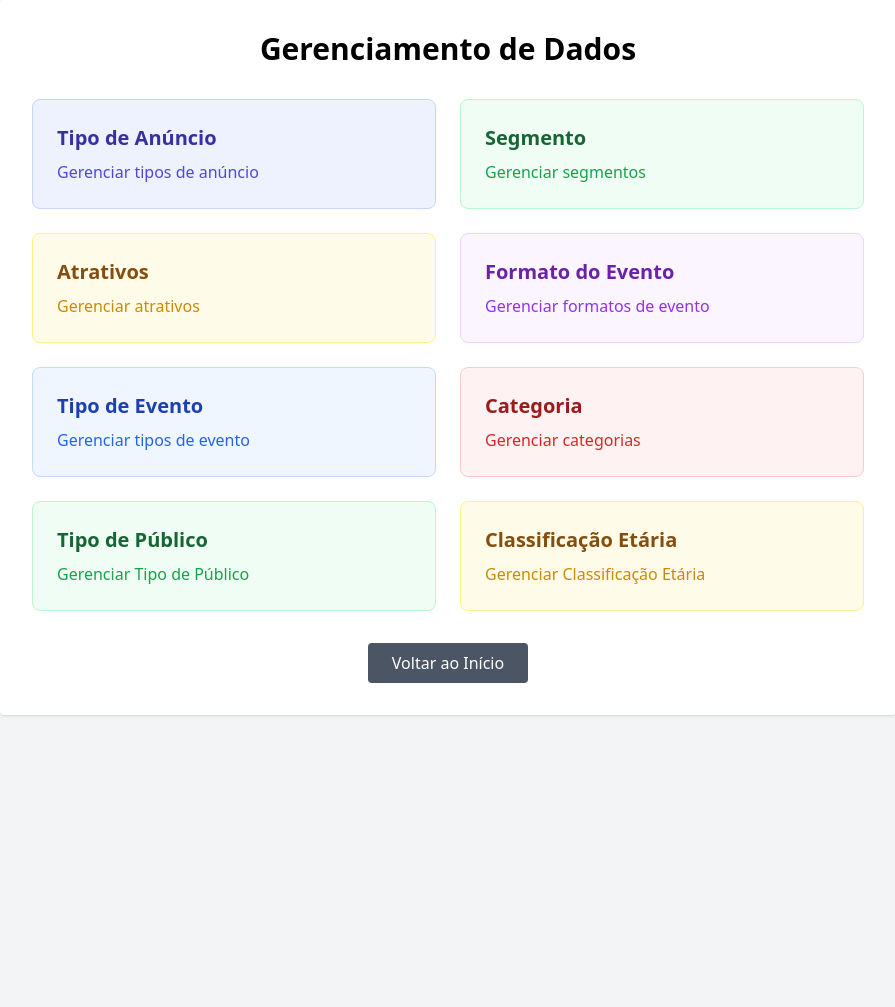
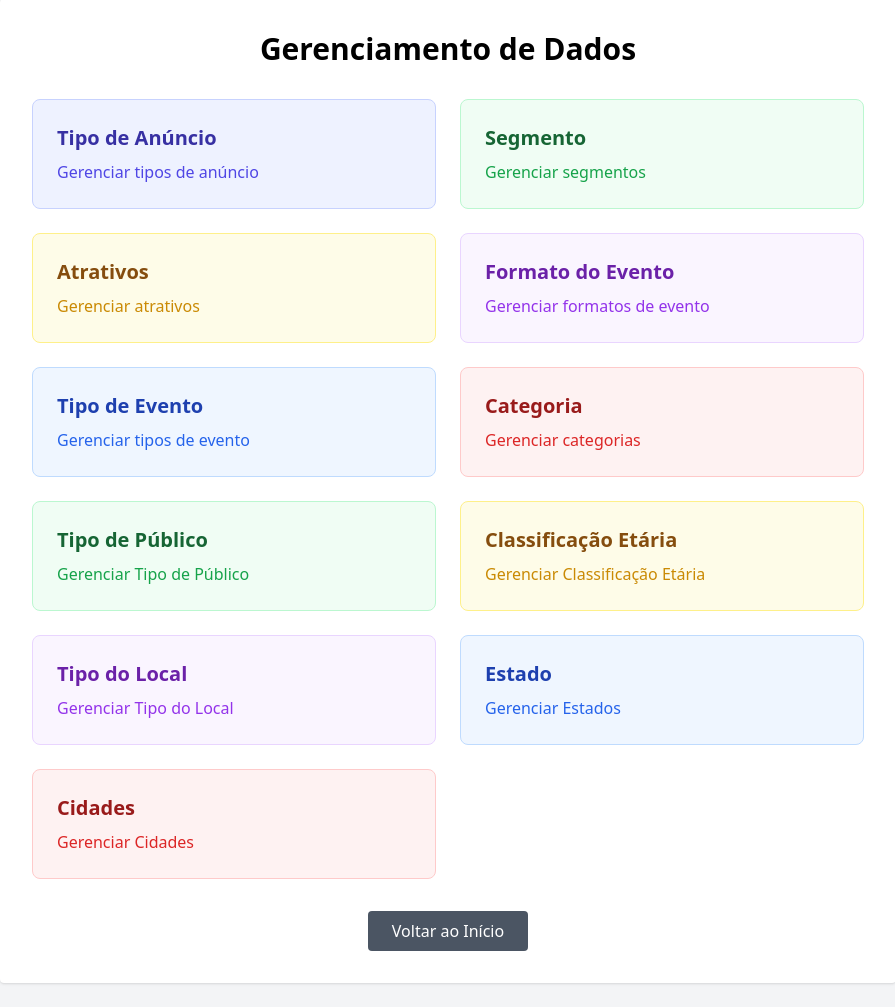
Before and after one commit to TGCodinhoto/vamos_sair_hoje, a PHP site: page /views/navegacao_forms.php in a window 1280 px wide. Shown: the part 25-1032 px from the top of the page, without its empty margins (192-1087 px from the left). Before the commit the page ends 741 px from the top, so only its background shows below. Run offline with PHP 8.4, Linux system fonts and the light colour scheme; some libraries are stand-ins or nearby versions.

Commit message:
feat: navegação para tipo local, estado e cidade

```diff
--- a/vamossair/views/navegacao_forms.php
+++ b/vamossair/views/navegacao_forms.php
@@ -63,6 +63,22 @@ error_reporting(E_ALL);
                 <h2 class="text-xl font-semibold text-yellow-800 mb-2">Classificação Etária</h2>
                 <p class="text-yellow-600">Gerenciar Classificação Etária</p>
             </a>
+            <a href="form_tipolocal.php"
+                class="block p-6 bg-purple-50 border border-purple-200 rounded-lg hover:bg-purple-100 transition">
+                <h2 class="text-xl font-semibold text-purple-800 mb-2">Tipo do Local </h2>
+                <p class="text-purple-600">Gerenciar Tipo do Local</p>
+            </a>
+            <a href="form_estado.php"
+                class="block p-6 bg-blue-50 border border-blue-200 rounded-lg hover:bg-blue-100 transition">
+                <h2 class="text-xl font-semibold text-blue-800 mb-2">Estado</h2>
+                <p class="text-blue-600">Gerenciar Estados</p>
+            </a>
+            <a href="form_cidade.php"
+                class="block p-6 bg-red-50 border border-red-200 rounded-lg hover:bg-red-100 transition">
+                <h2 class="text-xl font-semibold text-red-800 mb-2">Cidades</h2>
+                <p class="text-red-600">Gerenciar Cidades</p>
+            </a>
+
         </div>
 
         <div class="mt-8 text-center">
```
Lines whose indentation alone changed are shown as unchanged.
